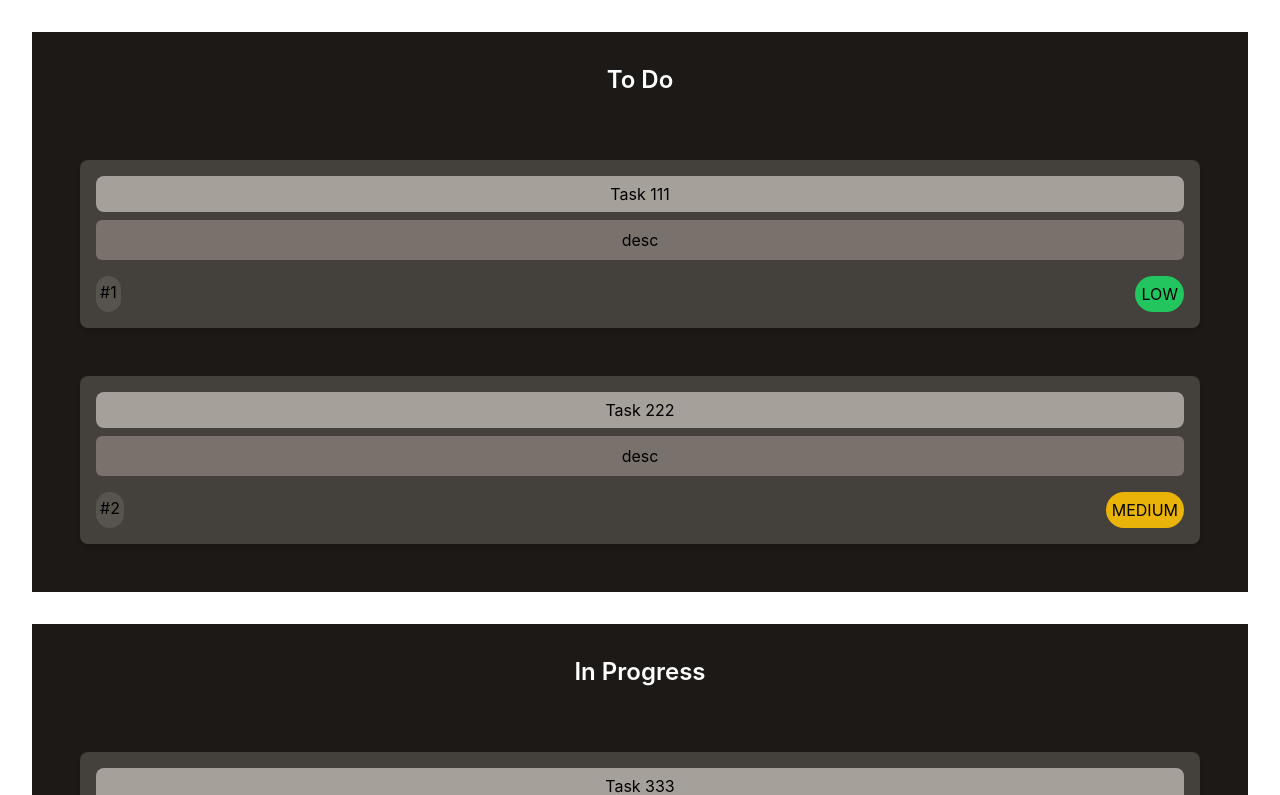
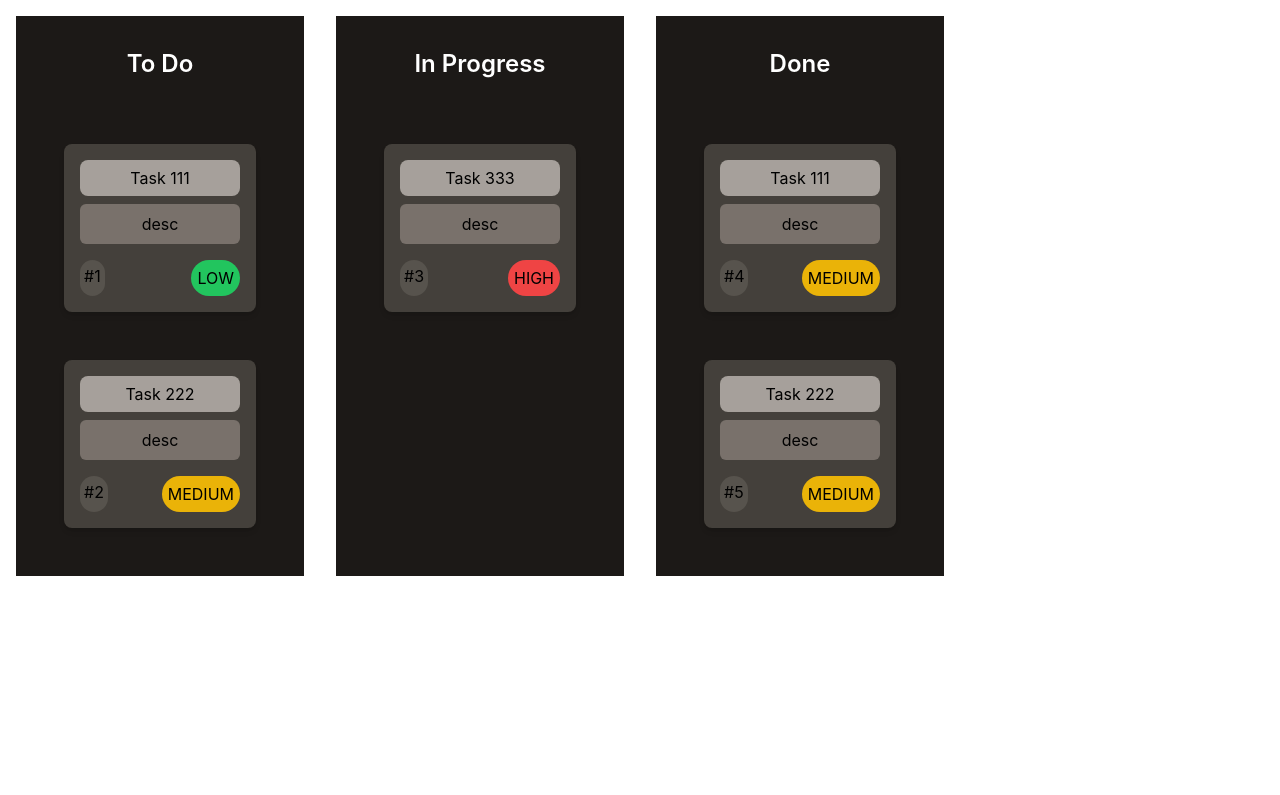
Before and after one commit to ezginy/tempora, a React (Vite) app in the folder frontend/: page / in a window 1280 px wide. Shown: the top 795 px of the page. Built offline with nearby package versions, Linux system fonts and the light colour scheme.

Commit message:
refactor(frontend): move column spacing responsibility from Column to Board
- Remove margin from Column component
- Add gap to Board's flex container instead
- Keeps Column focused on its own appearance; Board now owns layout spacing

```diff
--- a/frontend/src/components/Board.tsx
+++ b/frontend/src/components/Board.tsx
@@ -42,11 +42,11 @@ function Board() {
   ];
 
   return (
-    <>
+    <div className="p-4 flex flex-row gap-8">
       <Column title="To Do" tasks={todoTasks}></Column>
       <Column title="In Progress" tasks={inProgressTasks}></Column>
       <Column title="Done" tasks={doneTasks}></Column>
-    </>
+    </div>
   );
 }
 
--- a/frontend/src/components/Column.tsx
+++ b/frontend/src/components/Column.tsx
@@ -8,7 +8,7 @@ type ColumnProps = {
 
 function Column(props: ColumnProps) {
   return (
-    <div className="p-8 m-8 bg-stone-900 flex flex-col gap-4 min-w-72">
+    <div className="p-8 bg-stone-900 flex flex-col gap-4 min-w-72">
       <h2 className="mb-8 font-semibold text-2xl text-center text-white">
         {props.title}
       </h2>
```
